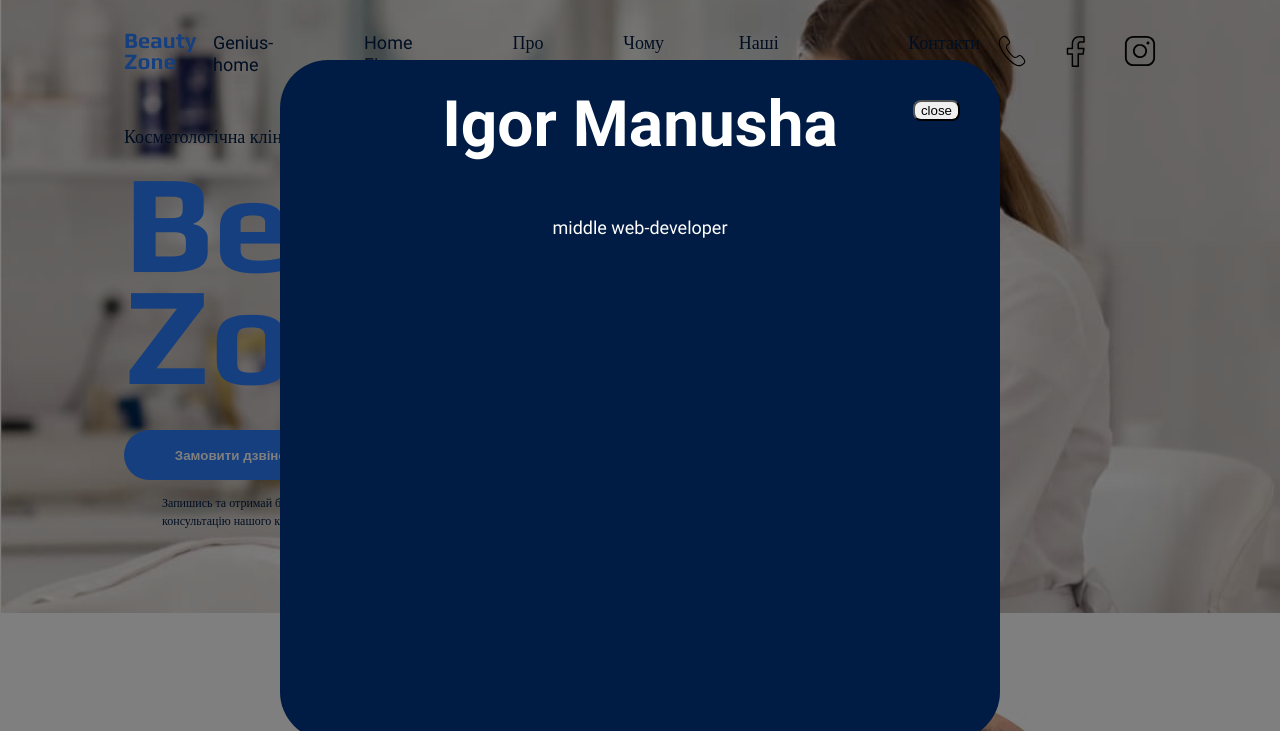
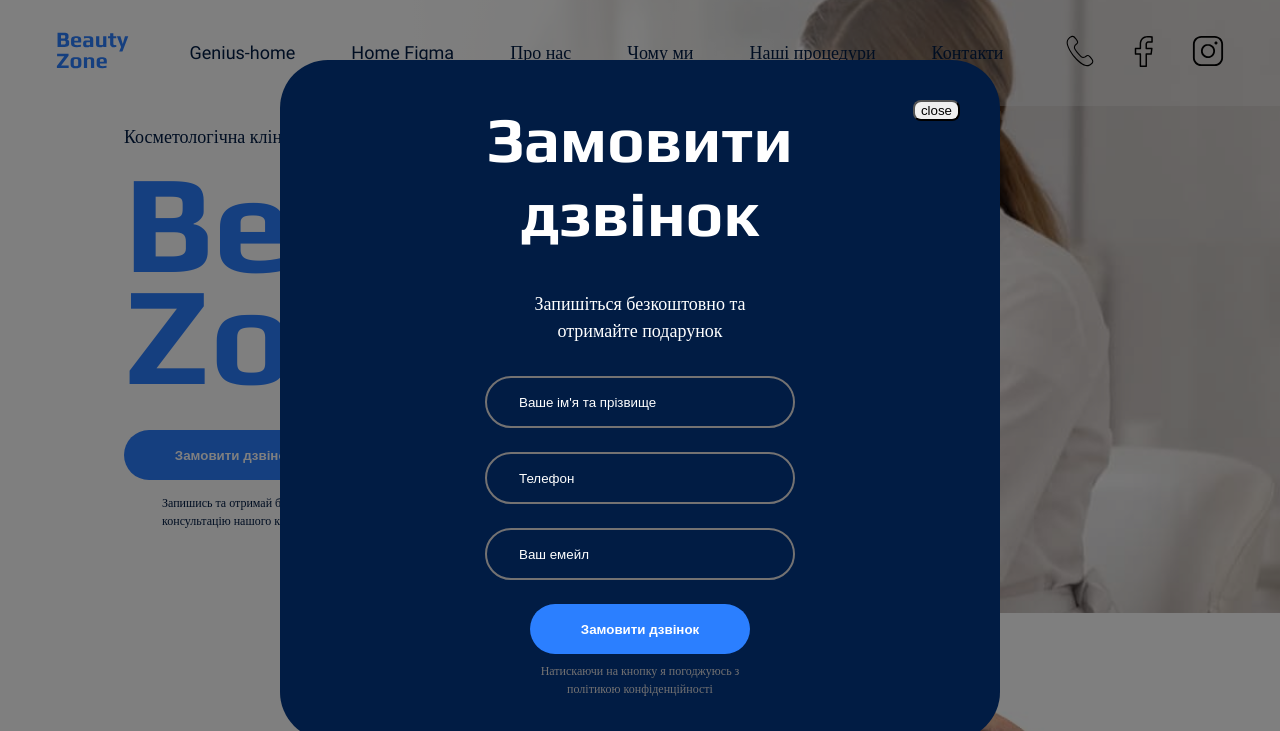
Before and after one commit to IgorManusha/beauty-zone, a plain HTML site: page index.html in a window 1280 px wide. Shown: the top 731 px of the page. Drawn offline with Linux system fonts and the light colour scheme.

Commit message:
add form

```diff
--- a/css/style.css
+++ b/css/style.css
@@ -76,6 +76,7 @@
     --color-light-grey: #747272;
     --color-yellow: #FFD02B;
     --star-color: #011F4A;
+    --hero-vector: #C4C4C4;
 }
 
 /* BASE */
@@ -123,6 +124,7 @@ body {
 a {
     text-decoration: none;
     color: var(--color-brand-darkblue);
+    transition: color 0.3s;
 }
 
 a:hover {
@@ -155,9 +157,6 @@ ul {
     cursor: pointer;
 }
 
-.huy:hover {
-    background-color: tomato;
-}
 
 h1 {
     font-size: 140px;
@@ -179,14 +178,15 @@ h2 {
 
 .header {
     position: absolute;
-    top: 32px;
-    left: 100px;
-    right: 100px;
-    bottom: 32px;
+    top: 0;
+    left: 0;
+    right: 0;
+    padding: 32px;
     font-weight: 400;
     font-size: 18px;
     line-height: 1.2;
     max-height: fit-content;
+    background-color: #FFFFFF40;
 }
 
 .header-container {
@@ -204,6 +204,10 @@ h2 {
 .header-icon-link {
     display: flex;
     gap: 32px;
+}
+
+.header-svg {
+    transition: fill 0.3s;
 }
 
 .header-svg:hover {
@@ -228,11 +232,18 @@ h2 {
 
 .hero-section {
     padding: 123px 0px 83px 0px;
-    background-image: url(../image/hero-background.jpg);
+    background-image:
+        linear-gradient(89.38deg,
+            #FFFFFF 30.62%,
+            rgba(255, 255, 255, 0.850898) 41.31%,
+            rgba(255, 255, 255, 0.193204) 58.65%,
+            rgba(255, 255, 255, 0) 72.78%),
+        url(../image/hero-background.jpg);
     background-repeat: no-repeat;
     background-position: right;
     background-size: cover;
 }
+
 
 .hero-logo {
     margin-bottom: 40px;
@@ -392,6 +403,10 @@ h2 {
     cursor: pointer;
 }
 
+.rotate {
+    transform: rotate(180deg);
+}
+
 .slider-button:hover {
     border: none;
     fill: var(--color-brand-white);
@@ -417,13 +432,19 @@ h2 {
 .slider-card {
     color: var(--color-brand-white);
     text-align: center;
-    padding-top: 250px;
+    height: 400px;
     border-radius: 8px;
     border: 1px solid var(--color-grey);
     background-image: linear-gradient(180.05deg,
             rgba(1, 28, 68, 0) 48.53%,
             rgba(1, 28, 68, 0.725825) 84.61%,
             #011C44 101.39%);
+    transition: transform 0.3s;
+    cursor: pointer;
+}
+
+.slider-card:hover {
+    transform: scale(1.05);
 }
 
 /* contact section */
@@ -504,6 +525,7 @@ h2 {
 
 .footer-svg {
     fill: var(--color-brand-white);
+    transition: all 0.3s;
 }
 
 .footer-svg:hover {
@@ -557,6 +579,7 @@ h2 {
     right: 0;
     bottom: 0;
     background-color: rgba(0, 0, 0, 0.5);
+    transition: all 0.5s;
 }
 
 .backdrop-hidden {
@@ -566,14 +589,17 @@ h2 {
 }
 
 .modal {
-    padding: 30px;
+    padding: 42px 144px;
     text-align: center;
     color: var(--color-brand-white);
     position: relative;
-    width: 720px;
-    height: 680px;
+    width: 100%;
+    max-width: 720px;
+    height: 90%;
+    max-height: 680px;
     border-radius: 48px;
     background-color: var(--color-brand-darkblue);
+    overflow-y: auto;
 }
 
 .modal-btn-close {
@@ -583,3 +609,79 @@ h2 {
     right: 40px;
     cursor: pointer;
 }
+
+
+
+
+.modal-title {
+    max-width: 435px;
+    font-size: 64px;
+    line-height: 1.16;
+    margin-bottom: 40px;
+}
+
+.modal-litell-title {
+    margin: 0 auto;
+    margin-bottom: 32px;
+    max-width: 274px;
+}
+
+/* form */
+
+.form-field {
+    margin-bottom: 24px;
+}
+
+.form-label {
+    display: block;
+}
+
+.form-input {
+    width: 310px;
+    height: 52px;
+    padding: 18px 32px;
+    border: 2px solid var(--color-light-grey);
+    border-radius: 32px;
+    background-color: transparent;
+    color: var(--color-brand-white);
+}
+
+.form-input:focus {
+    border-color: var(--color-yellow);
+    outline: none;
+    background-color: var(--color-light-grey);
+}
+
+.form-input::placeholder {
+    color: var(--color-brand-white);
+}
+
+.visually-hidden {
+    position: absolute;
+    left: 10000px;
+    top: auto;
+    width: 1px;
+    height: 1px;
+    overflow: hidden;
+}
+
+.form-input:focus::placeholder {
+    color: palevioletred;
+}
+
+.form-button {
+    margin-bottom: 8px;
+}
+
+.form-button:hover {
+    color: var(--color-brand-white);
+}
+
+.privacy {
+    margin: 0 auto;
+    max-width: 213px;
+    font-weight: 400;
+    font-size: 12px;
+    line-height: 1.5;
+    color: var(--color-light-grey);
+}
--- a/index.html
+++ b/index.html
@@ -152,7 +152,7 @@
                         </li>
                     </ul>
 
-                    <button class="slider-button" type="button">
+                    <button class="slider-button rotate" type="button">
                         <svg width="16px" height="16px">
                             <use href="./image/icons.svg#arrow"></use>
                         </svg>
@@ -239,11 +239,35 @@
         </div>
     </footer>
 
-    <div class="backdrop">
+    <div class="backdrop ">
         <div class="modal">
             <button class="modal-btn-close" type="button">close</button>
-            <h2>Igor Manusha </h2>
-            <p>middle web-developer</p>
+
+            <h2 class="play-bold modal-title">Замовити дзвінок</h2>
+            <p class="modal-litell-title">Запишіться безкоштовно та отримайте подарунок</p>
+            <form name="order-call-form" autocomplete="on" validate>
+                <div class="form-field">
+                    <label class="form-label visually-hidden" for="user-name">Ваше ім'я та прізвище</label>
+                    <input class="form-input" type="text" id="user-name" placeholder="Ваше ім'я та прізвище">
+                </div>
+
+                <div class="form-field">
+                    <label class="form-label visually-hidden" for="user-tel">Телефон</label>
+                    <input class="form-input" type="tel" id="user-tel" placeholder="Телефон">
+                </div>
+
+                <div class="form-field">
+                    <label class="form-label visually-hidden" for="user-email">Ваш емейл</label>
+                    <input class="form-input" type="email" id="user-email" placeholder="Ваш емейл">
+                </div>
+
+                <div>
+                    <button class="button form-button" type="submit">Замовити дзвінок</button>
+                    <p class="privacy">Натискаючи на кнопку я погоджуюсь
+                        з політикою конфіденційності</p>
+                </div>
+            </form>
+
         </div>
     </div>
     <script src="./js/modal.js"></script>
```
Also changed, not shown: image/Vector.png (added).
